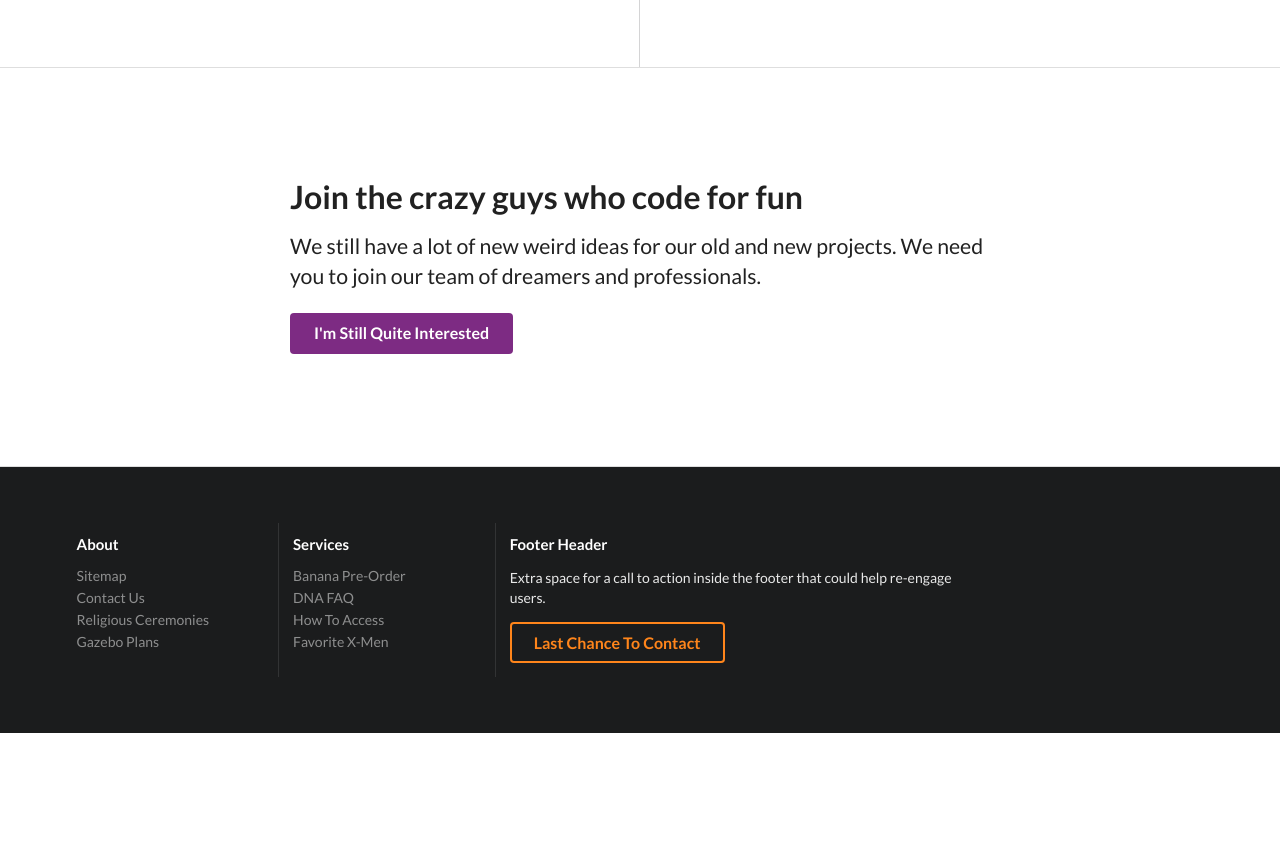
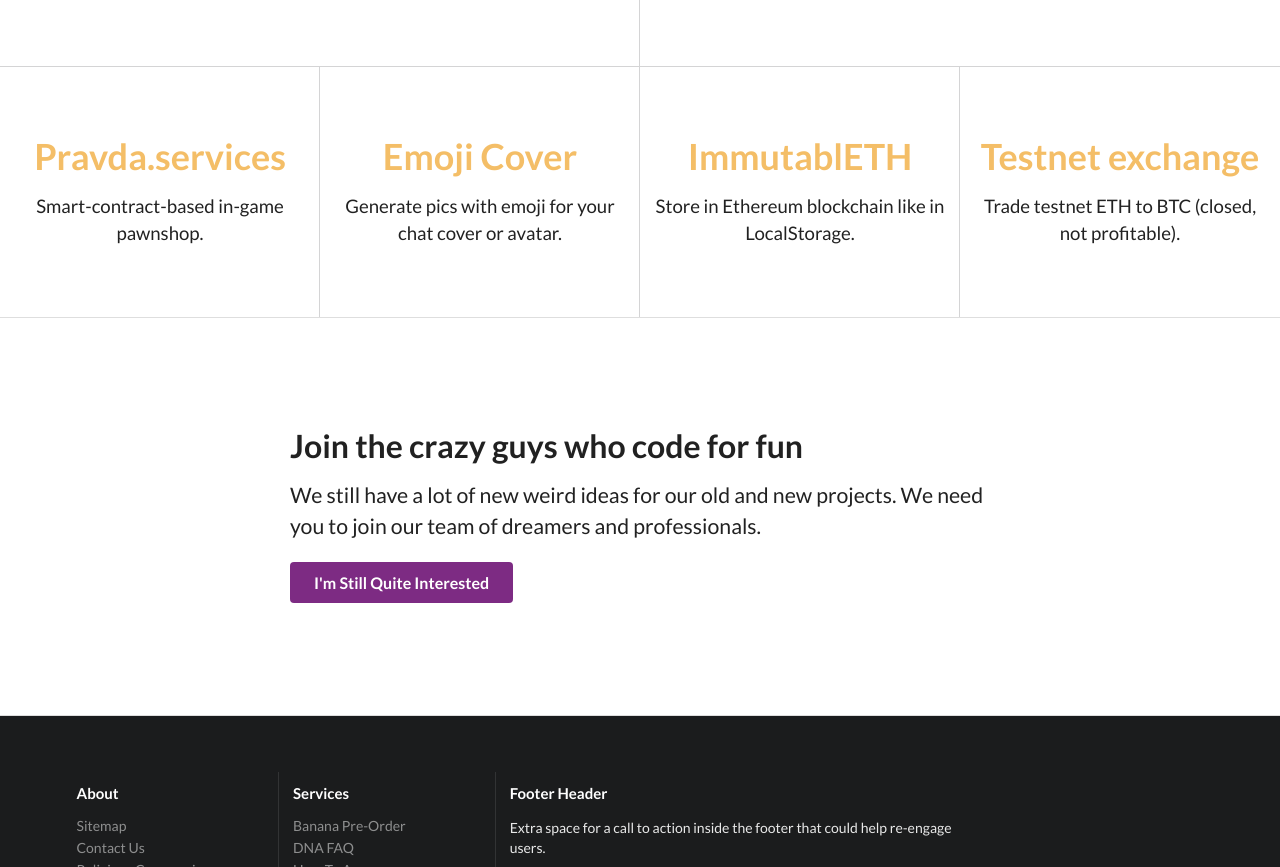
Before and after one commit to morejust/foundation, a plain HTML site: page index.html in a window 1280 px wide. Shown: the part 1813-2680 px from the top of the page. Before the commit the page ends 2546 px from the top, so only its background shows below. Drawn offline with Linux system fonts and the light colour scheme.

Commit message:
add more projects

```diff
--- a/index.html
+++ b/index.html
@@ -217,6 +217,61 @@
           </p>
         </div>
       </div>
+
+      <div class="center aligned row">
+          <div class="column">
+            <h3 class="ui orange header">
+              <a
+                href="https://pravda.services/"
+                class="ui orange header"
+              >
+              Pravda.services
+              </a>
+            </h3>
+            <p>
+              Smart-contract-based in-game pawnshop.
+            </p>
+          </div>
+          <div class="column">
+            <h3 class="ui orange header">
+              <a
+                href="https://emojicover.herokuapp.com"
+                class="ui orange header"
+              >
+              Emoji Cover
+              </a>
+            </h3>
+            <p>
+              Generate pics with emoji for your chat cover or avatar.
+            </p>
+          </div>
+          <div class="column">
+            <h3 class="ui orange header">
+              <a
+                href="https://github.com/caffeinum/immutable/"
+                class="ui orange header"
+              >
+              ImmutablETH
+              </a>
+            </h3>
+            <p>
+              Store in Ethereum blockchain like in LocalStorage.
+            </p>
+          </div>
+          <div class="column">
+            <h3 class="ui orange header">
+              <a
+                href="https://testnet.exchange/"
+                class="ui orange header"
+              >
+              Testnet exchange
+              </a>
+            </h3>
+            <p>
+              Trade testnet ETH to BTC (closed, not profitable).
+            </p>
+          </div>
+      </div>
     </div>
   </div>
 
```
